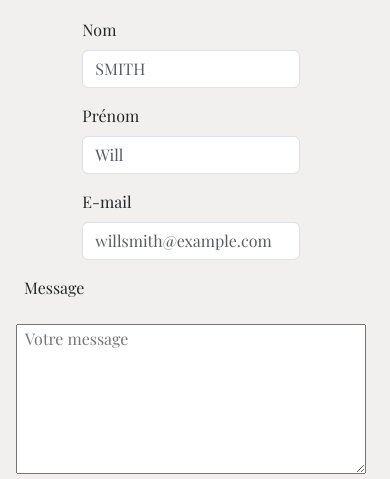
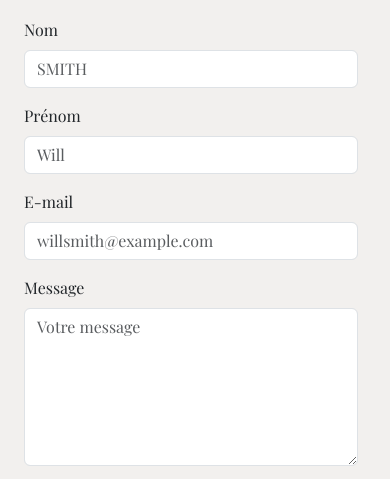
Before and after one commit to OliviaDev2022/photographer-website, a plain HTML site: page contact.html in a window 390 px wide. Shown: the part 156-635 px from the top of the page. Drawn offline with nearby package versions, Linux system fonts and the light colour scheme; a web font is replaced by a local one.

Commit message:
form-control

```diff
--- a/contact.css
+++ b/contact.css
@@ -118,7 +118,7 @@ body {
 }
 
 
-@media screen and (min-width: 1280px) {
+@media screen and (min-width: 1200px) {
 
  .nav-link {
   font-size: 18px;
@@ -128,7 +128,7 @@ body {
  .logo {
   margin-bottom: 5%;
   margin-top: 4%;
-  height : 16vh;
+  height : 20vh;
   width: 28vw;
  }
 
--- a/contact.html
+++ b/contact.html
@@ -48,7 +48,7 @@
    <form class="row g-3  justify-content-center" id="form"
     action="https://formspree.io/f/meqwkedn" method="POST" novalidate>
 
-    <div class="col-8">
+    <div class="col-md-8">
      <label for="lastname" class="form-label">Nom</label>
      <input type="text" class="form-control" name="lastName" id="lastName" placeholder="SMITH" required>
      <div class="invalid-feedback">
@@ -56,7 +56,7 @@
      </div>
     </div>
 
-    <div class="col-8">
+    <div class="col-md-8">
      <label for="firstname" class="form-label">Prénom</label>
      <input type="text" class="form-control" name="firstName" id="firstName" placeholder="Will" required>
      <div class="invalid-feedback">
@@ -64,19 +64,20 @@
      </div>
     </div>
 
-    <div class="col-8">
+    <div class="col-md-8">
      <label for="email" class="form-label">E-mail</label>
      <input type="email" class="form-control" name="email" id="email" placeholder="willsmith@example.com" required>
      <div class="invalid-feedback">
       Veuillez saisir votre e-mail.
      </div>
     </div>
-
+    <div class="col-md-8">
     <label for="message" class="form-label">Message</label>
-    <textarea rows="6" id="message" name="message" placeholder="Votre message"></textarea>
+    <textarea rows="6" class="form-control" id="message" name="message" placeholder="Votre message"></textarea>
     <div class="invalid-feedback">
      Veuillez saisir votre message.
     </div>
+   </div>
 
     <button type="submit" class="btn btn-outline-secondary btn-sm w-50">Envoyer</button>
     <br>
```
